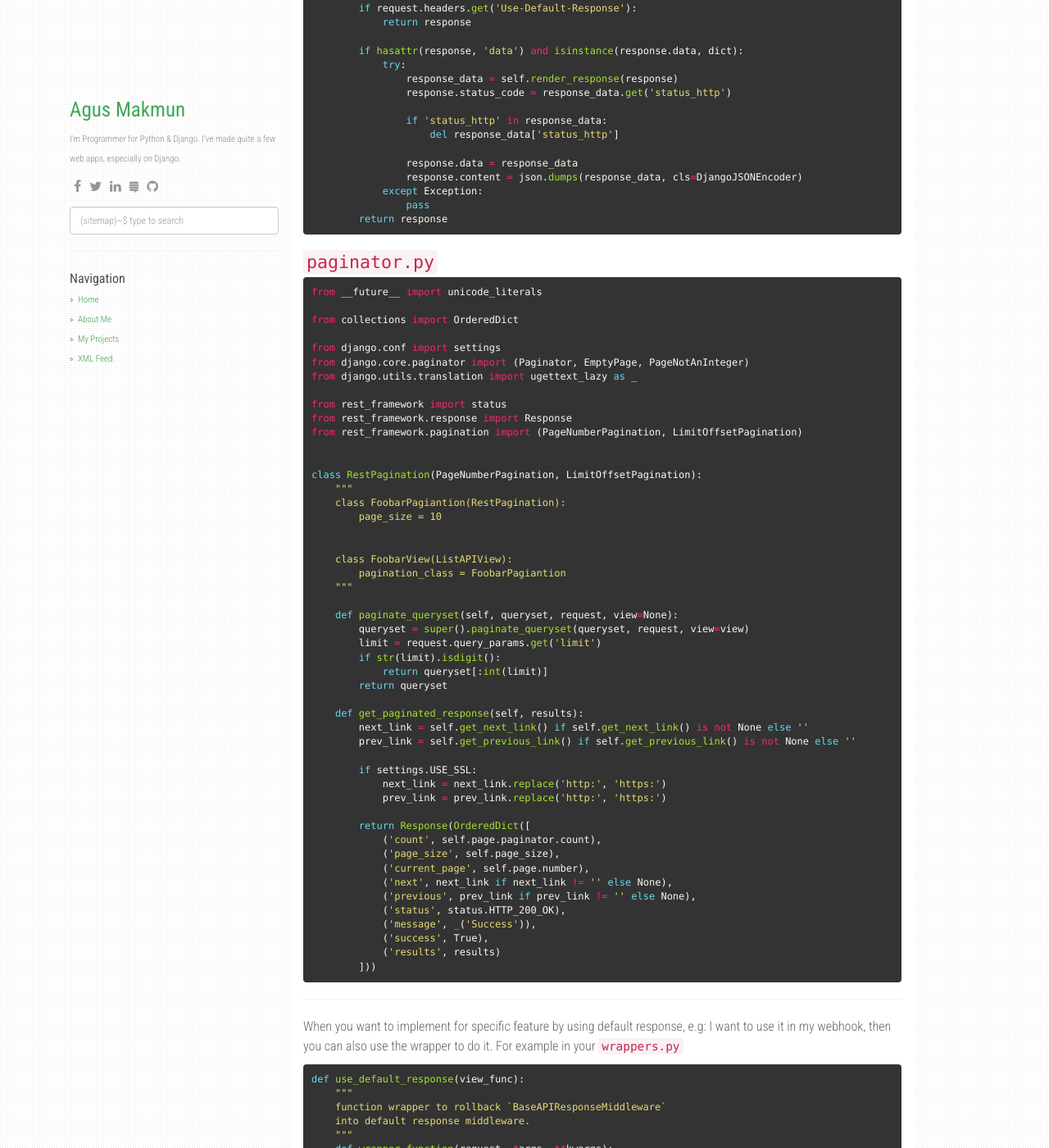
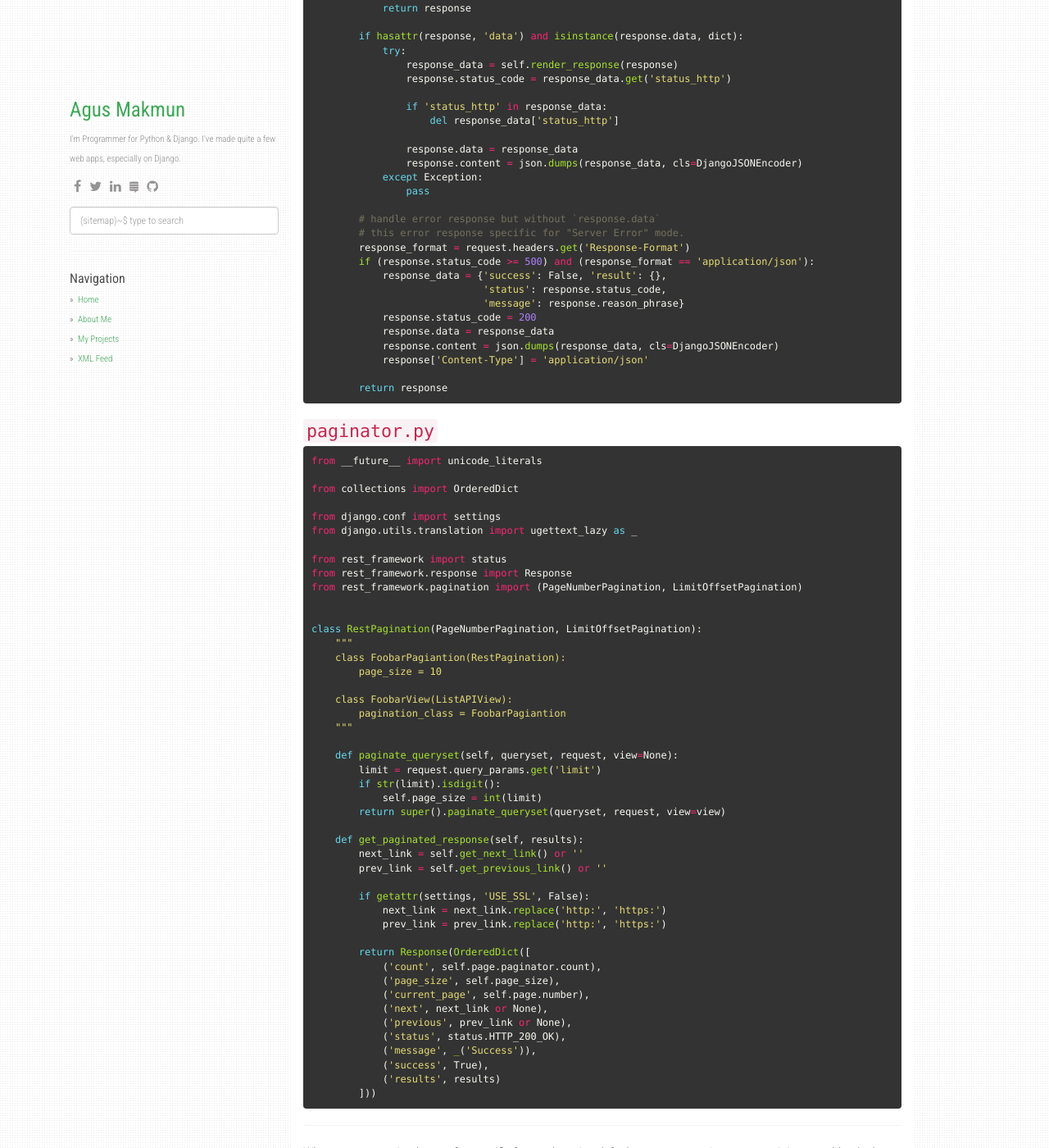
Before and after one commit to agusmakmun/agusmakmun.github.io, a Jekyll site: the page built from _posts/2020-01-07-django-standard-api-response-middleware-for-drf.md, in a window 1280 px wide and 1400 px high, scrolled down 2237 px. Shown: the whole window at 82% size. Built offline with Jekyll 4.4.1, drawn with Linux system fonts in a browser that asks for light colours; nearby versions of some CDN libraries; comment, search, counter and statistics services are not loaded; some of the changed text lies outside the part shown.

Commit message:
update post for django standard api response middleware

````diff
--- a/_posts/2020-01-07-django-standard-api-response-middleware-for-drf.md
+++ b/_posts/2020-01-07-django-standard-api-response-middleware-for-drf.md
@@ -50,7 +50,7 @@ class BaseAPIResponseMiddleware(MiddlewareMixin):
                "count": 2,
                "page_size": 5,
                "current_page": 1,
-               "next": "http://127.0.0.1:8000/api/page/?page=2&search=a",
+               "next": "{{url}}/api/post/?page=2&search=a",
                "previous": null
             }
 
@@ -130,7 +130,6 @@ class BaseAPIResponseMiddleware(MiddlewareMixin):
         return response_data
 
     def process_response(self, request, response):
-
         # use default response if it setup.
         if request.headers.get('Use-Default-Response'):
             return response
@@ -147,6 +146,19 @@ class BaseAPIResponseMiddleware(MiddlewareMixin):
                 response.content = json.dumps(response_data, cls=DjangoJSONEncoder)
             except Exception:
                 pass
+
+        # handle error response but without `response.data`
+        # this error response specific for "Server Error" mode.
+        response_format = request.headers.get('Response-Format')
+        if (response.status_code >= 500) and (response_format == 'application/json'):
+            response_data = {'success': False, 'result': {},
+                             'status': response.status_code,
+                             'message': response.reason_phrase}
+            response.status_code = 200
+            response.data = response_data
+            response.content = json.dumps(response_data, cls=DjangoJSONEncoder)
+            response['Content-Type'] = 'application/json'
+
         return response
 ```
 
@@ -160,7 +172,6 @@ from __future__ import unicode_literals
 from collections import OrderedDict
 
 from django.conf import settings
-from django.core.paginator import (Paginator, EmptyPage, PageNotAnInteger)
 from django.utils.translation import ugettext_lazy as _
 
 from rest_framework import status
@@ -173,23 +184,21 @@ class RestPagination(PageNumberPagination, LimitOffsetPagination):
     class FoobarPagiantion(RestPagination):
         page_size = 10
 
-
     class FoobarView(ListAPIView):
         pagination_class = FoobarPagiantion
     """
 
     def paginate_queryset(self, queryset, request, view=None):
-        queryset = super().paginate_queryset(queryset, request, view=view)
         limit = request.query_params.get('limit')
         if str(limit).isdigit():
-            return queryset[:int(limit)]
-        return queryset
+            self.page_size = int(limit)
+        return super().paginate_queryset(queryset, request, view=view)
 
     def get_paginated_response(self, results):
-        next_link = self.get_next_link() if self.get_next_link() is not None else ''
-        prev_link = self.get_previous_link() if self.get_previous_link() is not None else ''
+        next_link = self.get_next_link() or ''
+        prev_link = self.get_previous_link() or ''
 
-        if settings.USE_SSL:
+        if getattr(settings, 'USE_SSL', False):
             next_link = next_link.replace('http:', 'https:')
             prev_link = prev_link.replace('http:', 'https:')
 
@@ -197,8 +206,8 @@ class RestPagination(PageNumberPagination, LimitOffsetPagination):
             ('count', self.page.paginator.count),
             ('page_size', self.page_size),
             ('current_page', self.page.number),
-            ('next', next_link if next_link != '' else None),
-            ('previous', prev_link if prev_link != '' else None),
+            ('next', next_link or None),
+            ('previous', prev_link or None),
             ('status', status.HTTP_200_OK),
             ('message', _('Success')),
             ('success', True),
````
